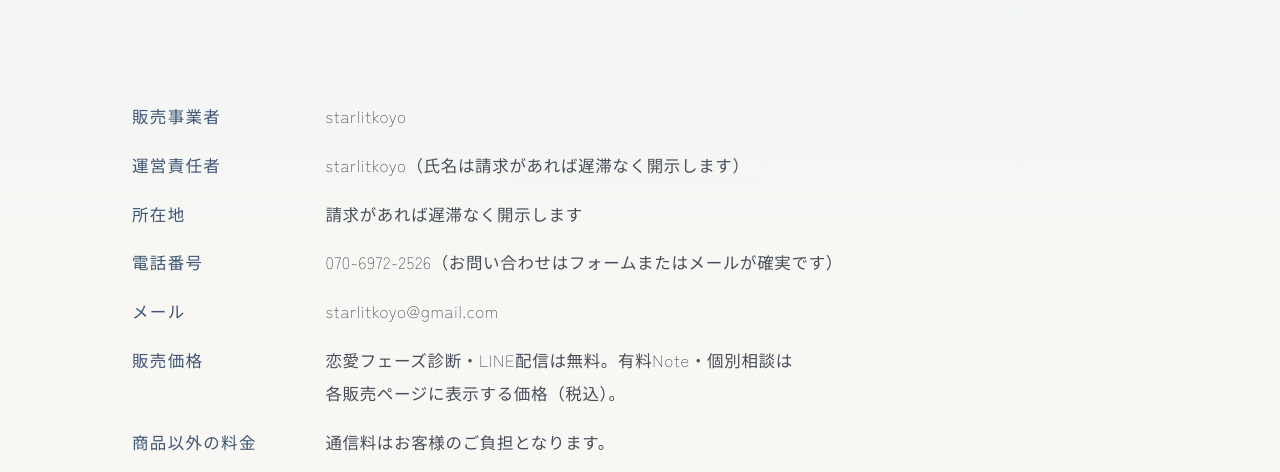
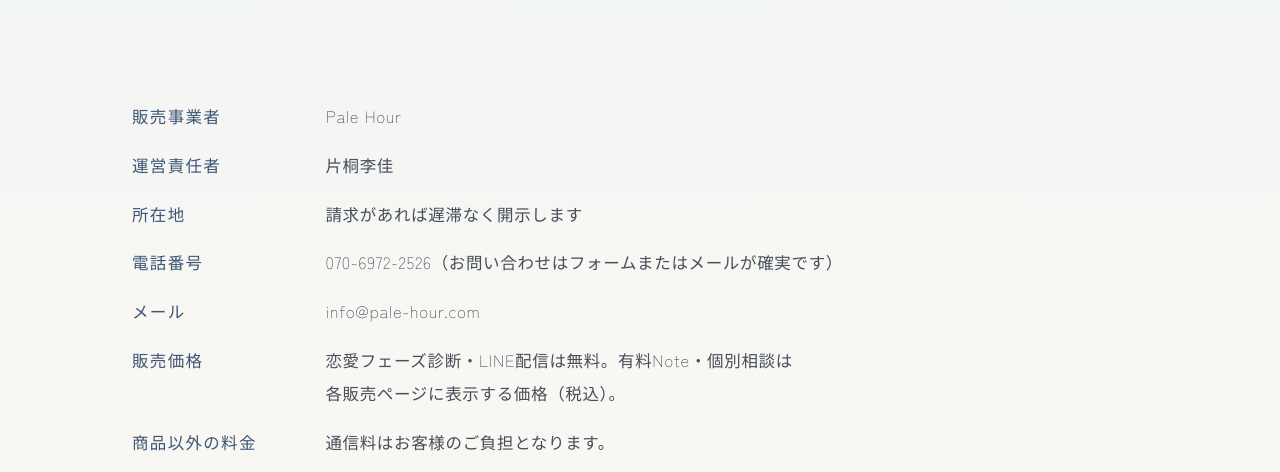
Before and after one commit to starlitkoyo/pale-hour, a plain HTML site: page legal/index.html in a window 1280 px wide. Shown: the part 325-797 px from the top of the page. Drawn offline with nearby package versions, Linux system fonts and the light colour scheme.

Commit message:
Add files via upload

```diff
--- a/legal/index.html
+++ b/legal/index.html
@@ -62,11 +62,11 @@
       <div class="legal-doc reveal">
         <!-- ▼ 内容は診断LPの表記と同一。変更時は両方を更新する -->
         <dl>
-          <dt>販売事業者</dt><dd>starlitkoyo</dd>
-          <dt>運営責任者</dt><dd>starlitkoyo（氏名は請求があれば遅滞なく開示します）</dd>
+          <dt>販売事業者</dt><dd>Pale Hour</dd>
+          <dt>運営責任者</dt><dd>片桐李佳</dd>
           <dt>所在地</dt><dd>請求があれば遅滞なく開示します</dd>
           <dt>電話番号</dt><dd>070-6972-2526（お問い合わせはフォームまたはメールが確実です）</dd>
-          <dt>メール</dt><dd>starlitkoyo@gmail.com</dd>
+          <dt>メール</dt><dd>info@pale-hour.com</dd>
           <dt>販売価格</dt><dd>恋愛フェーズ診断・LINE配信は無料。有料Note・個別相談は各販売ページに表示する価格（税込）。</dd>
           <dt>商品以外の料金</dt><dd>通信料はお客様のご負担となります。</dd>
           <dt>お支払い方法・時期</dt><dd>各販売ページに記載（クレジットカード等）。お支払い時期は購入時。</dd>
```
